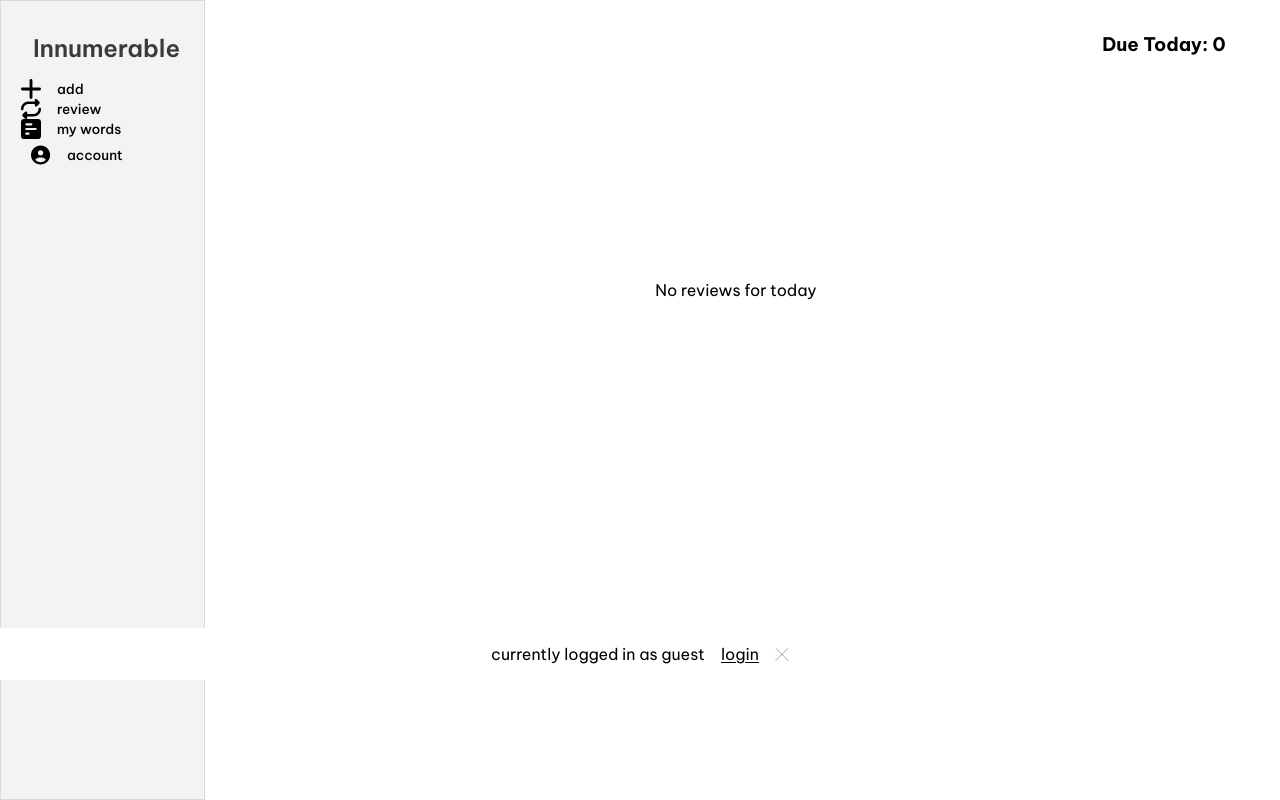
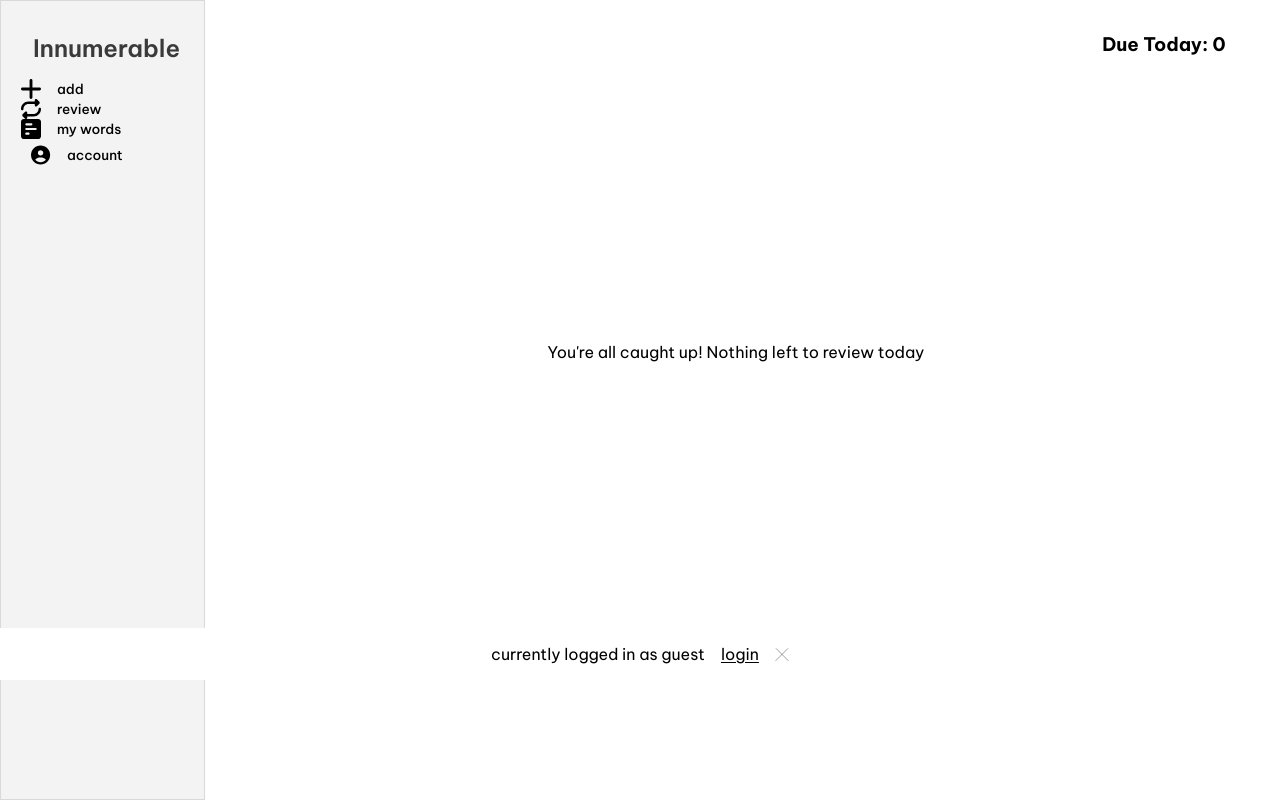
Before and after one commit to Stefan1400/ComponentsLibrary, a React (Create React App) app in the folder client/: page /review in a window 1280 px wide. Built offline with nearby package versions, Linux system fonts and the light colour scheme; no server answers.

Commit message:
removed review results and fixed all caught up header

```diff
--- a/client/src/components/MyWordsPanel/MyWordsPanel.css
+++ b/client/src/components/MyWordsPanel/MyWordsPanel.css
@@ -390,7 +390,6 @@
    gap: 2rem;
    transition: transform 0.25s ease-in-out;
    box-shadow: 0px 0px 6px 0px rgba(0, 0, 0, 0.25);
-
 }
 
 .my-words-mobile-actions-modal-close-div {
--- a/client/src/components/ReviewPanel/ReviewPanel.css
+++ b/client/src/components/ReviewPanel/ReviewPanel.css
@@ -43,10 +43,6 @@
    color: #1E1E1E;
 }
 
-.review-meaning {
-
-}
-
 .review-word-meaning-flex {
    display: flex;
    flex-direction: column;
@@ -59,7 +55,10 @@
 
 .reviews-no-reviews-today {
    position: absolute;
-   top: 35vh;
+   top: 42vh;
+   text-align: center;
+   line-height: 2rem;
+   width: 65vw;
 }
 
 .review-results {
--- a/client/src/components/ReviewPanel/ReviewPanel.jsx
+++ b/client/src/components/ReviewPanel/ReviewPanel.jsx
@@ -19,7 +19,7 @@ function ReviewPanel() {
 
    const [sessionStarted, setSessionStarted] = useState(false);
 
-   const reviewsLeft = originalDueCount - totalCorrect;
+   const reviewsLeft = reviews.length - currentIndex;
 
    useEffect(() => {
       if (!resultsShown && !finished && dueWords.length > 0) {
@@ -51,7 +51,6 @@ function ReviewPanel() {
       const currentWord = reviews[currentIndex];
 
       if (!answer) {
-         // console.log('error inside handleAnswer: ', answer);
          return;
       }
 
@@ -62,12 +61,13 @@ function ReviewPanel() {
          handleUpdate(currentWord.id, 'correct');
       }
 
+
       if (answer === 'wrong') {
-         const updatedReviews = [...reviews, currentWord];
+         const updatedReviews = [...reviews];
          updatedReviews.splice(currentIndex, 1);
+         updatedReviews.push(currentWord);
 
          setReviews(updatedReviews);
-
          setTotalWrong(prev => prev + 1);
 
          handleUpdate(currentWord.id, 'wrong');
@@ -80,18 +80,11 @@ function ReviewPanel() {
       const updated = await updateSRS(wordId, answer);
 
       if (updated) {
-         // console.log('updated successfully');
       }
    }
 
    const toggelAnswerShown = () => {
       setAnswerShown(prev => !prev);
-   }
-
-   const handleFinish = () => {
-      setFinished(true);
-      setTotalCorrect(0);
-      setTotalWrong(0);
    }
 
 return (
@@ -108,35 +101,9 @@ return (
         )}
       </div>
     ) : (
-      resultsShown && reviews.length !== 0 && !finished ? (
-         <div className='review-results'>
-            <p className='reviews-finished-p'>Review Results</p>
-
-            <div className='reviews-results-category-div'>
-               <span>total: </span>
-               <span className='reviews-results-bold'>{originalDueCount}</span>
-            </div>
-
-            <div className='reviews-results-category-div'>
-               <span>correct: </span>
-               <span className='reviews-results-bold'>{totalCorrect}</span>
-            </div>
-
-            <div className='reviews-results-category-div'>
-               <span>wrong: </span>
-               <span className='reviews-results-bold'>{totalWrong}</span>
-            </div>
-
-
-            <button onClick={() => handleFinish()} className='review-results-finish-btn enabled'>Finish</button>
-         </div>
-      ) : (reviews.length === 0 || finished) && (
-         <p className='reviews-no-reviews-today'>No reviews for today</p>
+         <p className='reviews-no-reviews-today'>You're all caught up! Nothing left to review today</p>
       )
-
-    )}
-
-
+    }
     <div className="review-buttons">
       {!answerShown && reviewsLeft !== 0 && !resultsShown && (
         <button onClick={toggelAnswerShown} className='review-btn show-answer enabled'>
@@ -159,4 +126,4 @@ return (
 );
 }
 
-export default ReviewPanel
+export default ReviewPanel;
```
